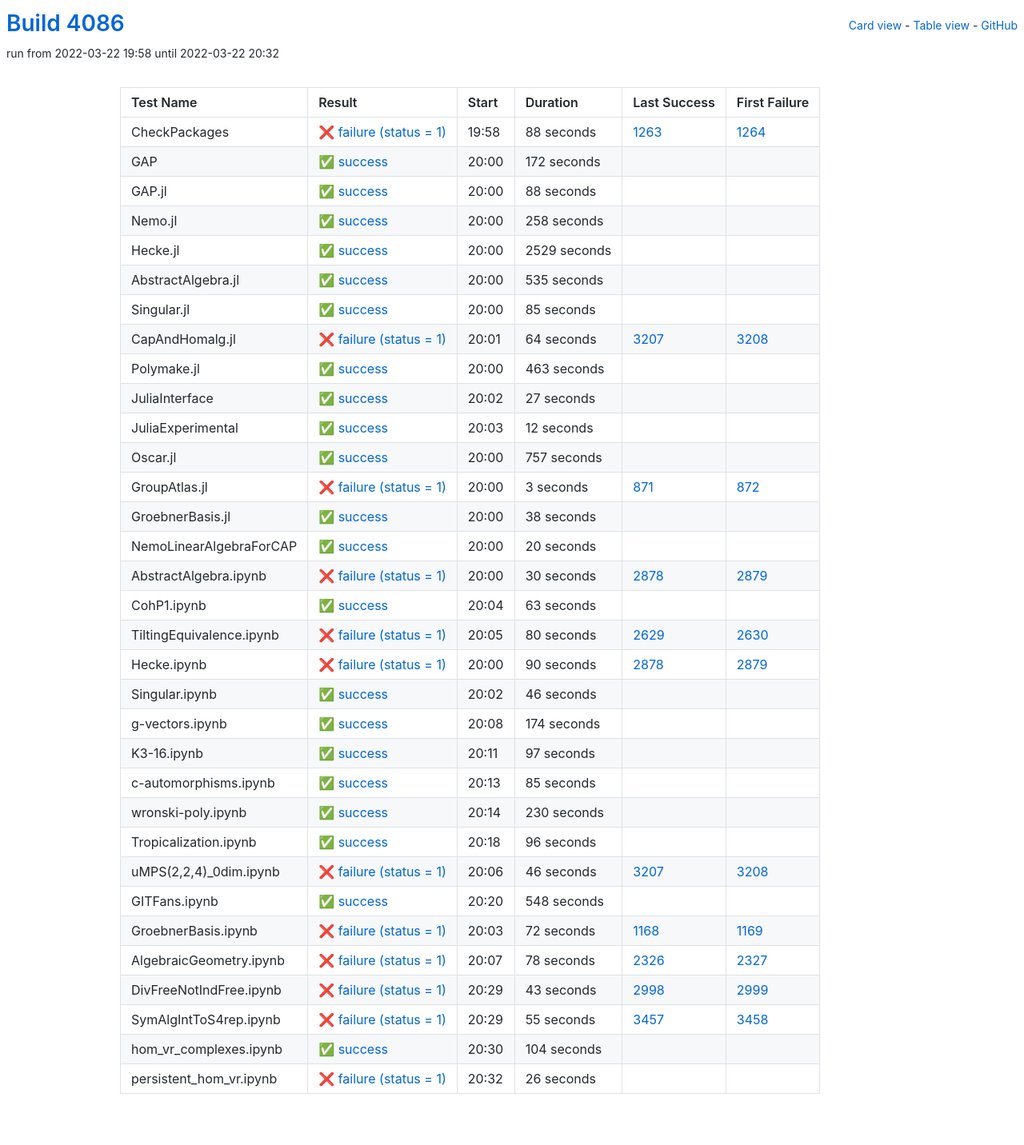
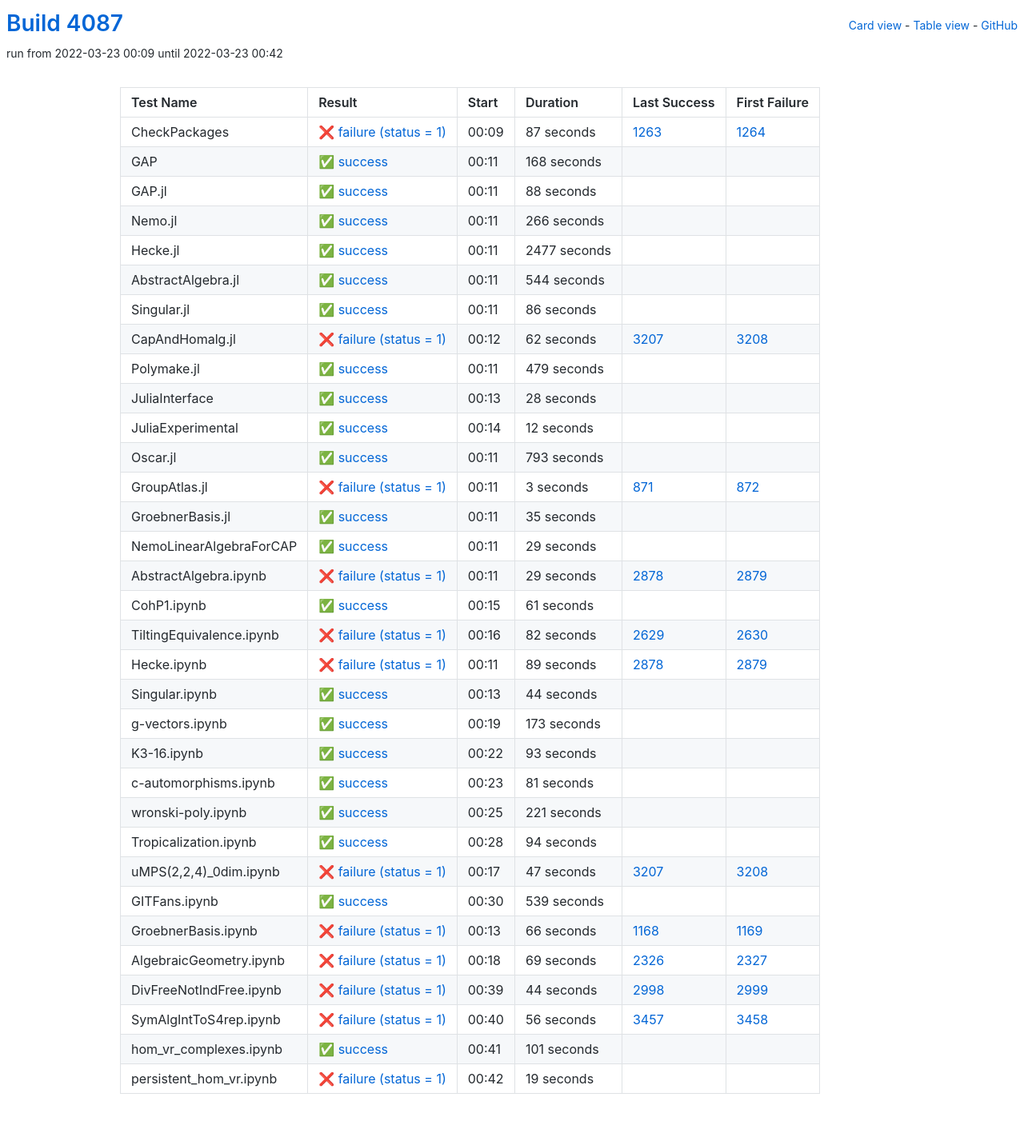
Before and after one commit to oscar-system/oscar-ci-status-stable, a Jekyll site: the page built from table.html, in a window 1280 px wide. Shown: the whole page at 80% size. Built offline with Jekyll 4.4.1, drawn with Linux system fonts in a browser that asks for light colours.

Commit message:
Build #4087

```diff
--- a/_data/ci.yml
+++ b/_data/ci.yml
@@ -1,6 +1,6 @@
 ---
-build: 4086
-build_url: https://oscarci.mathematik.uni-kl.de/job/oscar-stable/4086/
+build: 4087
+build_url: https://oscarci.mathematik.uni-kl.de/job/oscar-stable/4087/
 job: oscar-stable
 organization: oscar-system
 repo: oscar-ci-status-stable
@@ -8,32 +8,32 @@ repourl: https://github.com/oscar-system/oscar-ci-status-stable
 tests:
 - name: CheckPackages
   id: checkpackages
-  log: https://oscarci.mathematik.uni-kl.de/job/oscar-stable/4086/artifact/logs/build-4086/CheckPackages.log
-  start: 2022-03-22 19:58
+  log: https://oscarci.mathematik.uni-kl.de/job/oscar-stable/4087/artifact/logs/build-4087/CheckPackages.log
+  start: 2022-03-23 00:09
   success: false
   exitcode: 1
   status: failure
-  duration: 88
+  duration: 87
   last_success: 1263
   last_success_url: https://oscarci.mathematik.uni-kl.de/job/oscar-stable/1263/
   first_failure: 1264
   first_failure_url: https://oscarci.mathematik.uni-kl.de/job/oscar-stable/1264/
 - name: GAP
   id: gap
-  log: https://oscarci.mathematik.uni-kl.de/job/oscar-stable/4086/artifact/logs/build-4086/GAP.log
-  start: 2022-03-22 20:00
+  log: https://oscarci.mathematik.uni-kl.de/job/oscar-stable/4087/artifact/logs/build-4087/GAP.log
+  start: 2022-03-23 00:11
   success: true
   exitcode: 0
   status: success
-  duration: 172
+  duration: 168
   last_success: false
   last_success_url:
   first_failure: false
   first_failure_url:
 - name: GAP.jl
   id: gap-jl
-  log: https://oscarci.mathematik.uni-kl.de/job/oscar-stable/4086/artifact/logs/build-4086/GAP.jl.log
-  start: 2022-03-22 20:00
+  log: https://oscarci.mathematik.uni-kl.de/job/oscar-stable/4087/artifact/logs/build-4087/GAP.jl.log
+  start: 2022-03-23 00:11
   success: true
   exitcode: 0
   status: success
@@ -44,92 +44,92 @@ tests:
   first_failure_url:
 - name: Nemo.jl
   id: nemo-jl
-  log: https://oscarci.mathematik.uni-kl.de/job/oscar-stable/4086/artifact/logs/build-4086/Nemo.jl.log
-  start: 2022-03-22 20:00
+  log: https://oscarci.mathematik.uni-kl.de/job/oscar-stable/4087/artifact/logs/build-4087/Nemo.jl.log
+  start: 2022-03-23 00:11
   success: true
   exitcode: 0
   status: success
-  duration: 258
+  duration: 266
   last_success: false
   last_success_url:
   first_failure: false
   first_failure_url:
 - name: Hecke.jl
   id: hecke-jl
-  log: https://oscarci.mathematik.uni-kl.de/job/oscar-stable/4086/artifact/logs/build-4086/Hecke.jl.log
-  start: 2022-03-22 20:00
+  log: https://oscarci.mathematik.uni-kl.de/job/oscar-stable/4087/artifact/logs/build-4087/Hecke.jl.log
+  start: 2022-03-23 00:11
   success: true
   exitcode: 0
   status: success
-  duration: 2529
+  duration: 2477
   last_success: false
   last_success_url:
   first_failure: false
   first_failure_url:
 - name: AbstractAlgebra.jl
   id: abstractalgebra-jl
-  log: https://oscarci.mathematik.uni-kl.de/job/oscar-stable/4086/artifact/logs/build-4086/AbstractAlgebra.jl.log
-  start: 2022-03-22 20:00
+  log: https://oscarci.mathematik.uni-kl.de/job/oscar-stable/4087/artifact/logs/build-4087/AbstractAlgebra.jl.log
+  start: 2022-03-23 00:11
   success: true
   exitcode: 0
   status: success
-  duration: 535
+  duration: 544
   last_success: false
   last_success_url:
   first_failure: false
   first_failure_url:
 - name: Singular.jl
   id: singular-jl
-  log: https://oscarci.mathematik.uni-kl.de/job/oscar-stable/4086/artifact/logs/build-4086/Singular.jl.log
-  start: 2022-03-22 20:00
+  log: https://oscarci.mathematik.uni-kl.de/job/oscar-stable/4087/artifact/logs/build-4087/Singular.jl.log
+  start: 2022-03-23 00:11
   success: true
   exitcode: 0
   status: success
-  duration: 85
+  duration: 86
   last_success: false
   last_success_url:
   first_failure: false
   first_failure_url:
 - name: CapAndHomalg.jl
   id: capandhomalg-jl
-  log: https://oscarci.mathematik.uni-kl.de/job/oscar-stable/4086/artifact/logs/build-4086/CapAndHomalg.jl.log
-  start: 2022-03-22 20:01
+  log: https://oscarci.mathematik.uni-kl.de/job/oscar-stable/4087/artifact/logs/build-4087/CapAndHomalg.jl.log
+  start: 2022-03-23 00:12
   success: false
   exitcode: 1
   status: failure
-  duration: 64
+  duration: 62
   last_success: 3207
   last_success_url: https://oscarci.mathematik.uni-kl.de/job/oscar-stable/3207/
   first_failure: 3208
   first_failure_url: https://oscarci.mathematik.uni-kl.de/job/oscar-stable/3208/
 - name: Polymake.jl
   id: polymake-jl
-  log: https://oscarci.mathematik.uni-kl.de/job/oscar-stable/4086/artifact/logs/build-4086/Polymake.jl.log
-  start: 2022-03-22 20:00
+  log: https://oscarci.mathematik.uni-kl.de/job/oscar-stable/4087/artifact/logs/build-4087/Polymake.jl.log
+  start: 2022-03-23 00:11
   success: true
   exitcode: 0
   status: success
-  duration: 463
+  duration: 479
   last_success: false
   last_success_url:
   first_failure: false
   first_failure_url:
 - name: JuliaInterface
   id: juliainterface
-  log: https://oscarci.mathematik.uni-kl.de/job/oscar-stable/4086/artifact/logs/build-4086/JuliaInterface.log
-  start: 2022-03-22 20:02
+  log: https://oscarci.mathematik.uni-kl.de/job/oscar-stable/4087/artifact/logs/build-4087/JuliaInterface.log
+  start: 2022-03-23 00:13
   success: true
   exitcode: 0
   status: success
-  duration: 27
+  duration: 28
   last_success: false
   last_success_url:
   first_failure: false
   first_failure_url:
 - name: JuliaExperimental
   id: juliaexperimental
-  log: https://oscarci.mathematik.uni-kl.de/job/oscar-stable/4086/artifact/logs/build-4086/JuliaExperimental.log
-  start: 2022-03-22 20:03
+  log: https://oscarci.mathematik.uni-kl.de/job/oscar-stable/4087/artifact/logs/build-4087/JuliaExperimental.log
+  start: 2022-03-23 00:14
   success: true
   exitcode: 0
   status: success
@@ -140,20 +140,20 @@ tests:
   first_failure_url:
 - name: Oscar.jl
   id: oscar-jl
-  log: https://oscarci.mathematik.uni-kl.de/job/oscar-stable/4086/artifact/logs/build-4086/Oscar.jl.log
-  start: 2022-03-22 20:00
+  log: https://oscarci.mathematik.uni-kl.de/job/oscar-stable/4087/artifact/logs/build-4087/Oscar.jl.log
+  start: 2022-03-23 00:11
   success: true
   exitcode: 0
   status: success
-  duration: 757
+  duration: 793
   last_success: false
   last_success_url:
   first_failure: false
   first_failure_url:
 - name: GroupAtlas.jl
   id: groupatlas-jl
-  log: https://oscarci.mathematik.uni-kl.de/job/oscar-stable/4086/artifact/logs/build-4086/GroupAtlas.jl.log
-  start: 2022-03-22 20:00
+  log: https://oscarci.mathematik.uni-kl.de/job/oscar-stable/4087/artifact/logs/build-4087/GroupAtlas.jl.log
+  start: 2022-03-23 00:11
   success: false
   exitcode: 1
   status: failure
@@ -164,240 +164,240 @@ tests:
   first_failure_url: https://oscarci.mathematik.uni-kl.de/job/oscar-stable/872/
 - name: GroebnerBasis.jl
   id: groebnerbasis-jl
-  log: https://oscarci.mathematik.uni-kl.de/job/oscar-stable/4086/artifact/logs/build-4086/GroebnerBasis.jl.log
-  start: 2022-03-22 20:00
+  log: https://oscarci.mathematik.uni-kl.de/job/oscar-stable/4087/artifact/logs/build-4087/GroebnerBasis.jl.log
+  start: 2022-03-23 00:11
   success: true
   exitcode: 0
   status: success
-  duration: 38
+  duration: 35
   last_success: false
   last_success_url:
   first_failure: false
   first_failure_url:
 - name: NemoLinearAlgebraForCAP
   id: nemolinearalgebraforcap
-  log: https://oscarci.mathematik.uni-kl.de/job/oscar-stable/4086/artifact/logs/build-4086/NemoLinearAlgebraForCAP.log
-  start: 2022-03-22 20:00
+  log: https://oscarci.mathematik.uni-kl.de/job/oscar-stable/4087/artifact/logs/build-4087/NemoLinearAlgebraForCAP.log
+  start: 2022-03-23 00:11
   success: true
   exitcode: 0
   status: success
-  duration: 20
+  duration: 29
   last_success: false
   last_success_url:
   first_failure: false
   first_failure_url:
 - name: AbstractAlgebra.ipynb
   id: abstractalgebra-ipynb
-  log: https://oscarci.mathematik.uni-kl.de/job/oscar-stable/4086/artifact/logs/build-4086/AbstractAlgebra.ipynb.log
-  start: 2022-03-22 20:00
+  log: https://oscarci.mathematik.uni-kl.de/job/oscar-stable/4087/artifact/logs/build-4087/AbstractAlgebra.ipynb.log
+  start: 2022-03-23 00:11
   success: false
   exitcode: 1
   status: failure
-  duration: 30
+  duration: 29
   last_success: 2878
   last_success_url: https://oscarci.mathematik.uni-kl.de/job/oscar-stable/2878/
   first_failure: 2879
   first_failure_url: https://oscarci.mathematik.uni-kl.de/job/oscar-stable/2879/
 - name: CohP1.ipynb
   id: cohp1-ipynb
-  log: https://oscarci.mathematik.uni-kl.de/job/oscar-stable/4086/artifact/logs/build-4086/CohP1.ipynb.log
-  start: 2022-03-22 20:04
+  log: https://oscarci.mathematik.uni-kl.de/job/oscar-stable/4087/artifact/logs/build-4087/CohP1.ipynb.log
+  start: 2022-03-23 00:15
   success: true
   exitcode: 0
   status: success
-  duration: 63
+  duration: 61
   last_success: false
   last_success_url:
   first_failure: false
   first_failure_url:
 - name: TiltingEquivalence.ipynb
   id: tiltingequivalence-ipynb
-  log: https://oscarci.mathematik.uni-kl.de/job/oscar-stable/4086/artifact/logs/build-4086/TiltingEquivalence.ipynb.log
-  start: 2022-03-22 20:05
+  log: https://oscarci.mathematik.uni-kl.de/job/oscar-stable/4087/artifact/logs/build-4087/TiltingEquivalence.ipynb.log
+  start: 2022-03-23 00:16
   success: false
   exitcode: 1
   status: failure
-  duration: 80
+  duration: 82
   last_success: 2629
   last_success_url: https://oscarci.mathematik.uni-kl.de/job/oscar-stable/2629/
   first_failure: 2630
   first_failure_url: https://oscarci.mathematik.uni-kl.de/job/oscar-stable/2630/
 - name: Hecke.ipynb
   id: hecke-ipynb
-  log: https://oscarci.mathematik.uni-kl.de/job/oscar-stable/4086/artifact/logs/build-4086/Hecke.ipynb.log
-  start: 2022-03-22 20:00
+  log: https://oscarci.mathematik.uni-kl.de/job/oscar-stable/4087/artifact/logs/build-4087/Hecke.ipynb.log
+  start: 2022-03-23 00:11
   success: false
   exitcode: 1
   status: failure
-  duration: 90
+  duration: 89
   last_success: 2878
   last_success_url: https://oscarci.mathematik.uni-kl.de/job/oscar-stable/2878/
   first_failure: 2879
   first_failure_url: https://oscarci.mathematik.uni-kl.de/job/oscar-stable/2879/
 - name: Singular.ipynb
   id: singular-ipynb
-  log: https://oscarci.mathematik.uni-kl.de/job/oscar-stable/4086/artifact/logs/build-4086/Singular.ipynb.log
-  start: 2022-03-22 20:02
+  log: https://oscarci.mathematik.uni-kl.de/job/oscar-stable/4087/artifact/logs/build-4087/Singular.ipynb.log
+  start: 2022-03-23 00:13
   success: true
   exitcode: 0
   status: success
-  duration: 46
+  duration: 44
   last_success: false
   last_success_url:
   first_failure: false
   first_failure_url:
 - name: g-vectors.ipynb
   id: g-vectors-ipynb
-  log: https://oscarci.mathematik.uni-kl.de/job/oscar-stable/4086/artifact/logs/build-4086/g-vectors.ipynb.log
-  start: 2022-03-22 20:08
+  log: https://oscarci.mathematik.uni-kl.de/job/oscar-stable/4087/artifact/logs/build-4087/g-vectors.ipynb.log
+  start: 2022-03-23 00:19
   success: true
   exitcode: 0
   status: success
-  duration: 174
+  duration: 173
   last_success: false
   last_success_url:
   first_failure: false
   first_failure_url:
 - name: K3-16.ipynb
   id: k3-16-ipynb
-  log: https://oscarci.mathematik.uni-kl.de/job/oscar-stable/4086/artifact/logs/build-4086/K3-16.ipynb.log
-  start: 2022-03-22 20:11
+  log: https://oscarci.mathematik.uni-kl.de/job/oscar-stable/4087/artifact/logs/build-4087/K3-16.ipynb.log
+  start: 2022-03-23 00:22
   success: true
   exitcode: 0
   status: success
-  duration: 97
+  duration: 93
   last_success: false
   last_success_url:
   first_failure: false
   first_failure_url:
 - name: c-automorphisms.ipynb
   id: c-automorphisms-ipynb
-  log: https://oscarci.mathematik.uni-kl.de/job/oscar-stable/4086/artifact/logs/build-4086/c-automorphisms.ipynb.log
-  start: 2022-03-22 20:13
+  log: https://oscarci.mathematik.uni-kl.de/job/oscar-stable/4087/artifact/logs/build-4087/c-automorphisms.ipynb.log
+  start: 2022-03-23 00:23
   success: true
   exitcode: 0
   status: success
-  duration: 85
+  duration: 81
   last_success: false
   last_success_url:
   first_failure: false
   first_failure_url:
 - name: wronski-poly.ipynb
   id: wronski-poly-ipynb
-  log: https://oscarci.mathematik.uni-kl.de/job/oscar-stable/4086/artifact/logs/build-4086/wronski-poly.ipynb.log
-  start: 2022-03-22 20:14
+  log: https://oscarci.mathematik.uni-kl.de/job/oscar-stable/4087/artifact/logs/build-4087/wronski-poly.ipynb.log
+  start: 2022-03-23 00:25
   success: true
   exitcode: 0
   status: success
-  duration: 230
+  duration: 221
   last_success: false
   last_success_url:
   first_failure: false
   first_failure_url:
 - name: Tropicalization.ipynb
   id: tropicalization-ipynb
-  log: https://oscarci.mathematik.uni-kl.de/job/oscar-stable/4086/artifact/logs/build-4086/Tropicalization.ipynb.log
-  start: 2022-03-22 20:18
+  log: https://oscarci.mathematik.uni-kl.de/job/oscar-stable/4087/artifact/logs/build-4087/Tropicalization.ipynb.log
+  start: 2022-03-23 00:28
   success: true
   exitcode: 0
   status: success
-  duration: 96
+  duration: 94
   last_success: false
   last_success_url:
   first_failure: false
   first_failure_url:
 - name: uMPS(2,2,4)_0dim.ipynb
   id: umps-2-2-4-0dim-ipynb
-  log: https://oscarci.mathematik.uni-kl.de/job/oscar-stable/4086/artifact/logs/build-4086/uMPS-2-2-4-_0dim.ipynb.log
-  start: 2022-03-22 20:06
+  log: https://oscarci.mathematik.uni-kl.de/job/oscar-stable/4087/artifact/logs/build-4087/uMPS-2-2-4-_0dim.ipynb.log
+  start: 2022-03-23 00:17
   success: false
   exitcode: 1
   status: failure
-  duration: 46
+  duration: 47
   last_success: 3207
   last_success_url: https://oscarci.mathematik.uni-kl.de/job/oscar-stable/3207/
   first_failure: 3208
   first_failure_url: https://oscarci.mathematik.uni-kl.de/job/oscar-stable/3208/
 - name: GITFans.ipynb
   id: gitfans-ipynb
-  log: https://oscarci.mathematik.uni-kl.de/job/oscar-stable/4086/artifact/logs/build-4086/GITFans.ipynb.log
-  start: 2022-03-22 20:20
+  log: https://oscarci.mathematik.uni-kl.de/job/oscar-stable/4087/artifact/logs/build-4087/GITFans.ipynb.log
+  start: 2022-03-23 00:30
   success: true
   exitcode: 0
   status: success
-  duration: 548
+  duration: 539
   last_success: false
   last_success_url:
   first_failure: false
   first_failure_url:
 - name: GroebnerBasis.ipynb
   id: groebnerbasis-ipynb
-  log: https://oscarci.mathematik.uni-kl.de/job/oscar-stable/4086/artifact/logs/build-4086/GroebnerBasis.ipynb.log
-  start: 2022-03-22 20:03
+  log: https://oscarci.mathematik.uni-kl.de/job/oscar-stable/4087/artifact/logs/build-4087/GroebnerBasis.ipynb.log
+  start: 2022-03-23 00:13
   success: false
   exitcode: 1
   status: failure
-  duration: 72
+  duration: 66
   last_success: 1168
   last_success_url: https://oscarci.mathematik.uni-kl.de/job/oscar-stable/1168/
   first_failure: 1169
   first_failure_url: https://oscarci.mathematik.uni-kl.de/job/oscar-stable/1169/
 - name: AlgebraicGeometry.ipynb
   id: algebraicgeometry-ipynb
-  log: https://oscarci.mathematik.uni-kl.de/job/oscar-stable/4086/artifact/logs/build-4086/AlgebraicGeometry.ipynb.log
-  start: 2022-03-22 20:07
+  log: https://oscarci.mathematik.uni-kl.de/job/oscar-stable/4087/artifact/logs/build-4087/AlgebraicGeometry.ipynb.log
+  start: 2022-03-23 00:18
   success: false
   exitcode: 1
   status: failure
-  duration: 78
+  duration: 69
   last_success: 2326
   last_success_url: https://oscarci.mathematik.uni-kl.de/job/oscar-stable/2326/
   first_failure: 2327
   first_failure_url: https://oscarci.mathematik.uni-kl.de/job/oscar-stable/2327/
 - name: DivFreeNotIndFree.ipynb
   id: divfreenotindfree-ipynb
-  log: https://oscarci.mathematik.uni-kl.de/job/oscar-stable/4086/artifact/logs/build-4086/DivFreeNotIndFree.ipynb.log
-  start: 2022-03-22 20:29
+  log: https://oscarci.mathematik.uni-kl.de/job/oscar-stable/4087/artifact/logs/build-4087/DivFreeNotIndFree.ipynb.log
+  start: 2022-03-23 00:39
   success: false
   exitcode: 1
   status: failure
-  duration: 43
+  duration: 44
   last_success: 2998
   last_success_url: https://oscarci.mathematik.uni-kl.de/job/oscar-stable/2998/
   first_failure: 2999
   first_failure_url: https://oscarci.mathematik.uni-kl.de/job/oscar-stable/2999/
 - name: SymAlgIntToS4rep.ipynb
   id: symalginttos4rep-ipynb
-  log: https://oscarci.mathematik.uni-kl.de/job/oscar-stable/4086/artifact/logs/build-4086/SymAlgIntToS4rep.ipynb.log
-  start: 2022-03-22 20:29
+  log: https://oscarci.mathematik.uni-kl.de/job/oscar-stable/4087/artifact/logs/build-4087/SymAlgIntToS4rep.ipynb.log
+  start: 2022-03-23 00:40
   success: false
   exitcode: 1
   status: failure
-  duration: 55
+  duration: 56
   last_success: 3457
   last_success_url: https://oscarci.mathematik.uni-kl.de/job/oscar-stable/3457/
   first_failure: 3458
   first_failure_url: https://oscarci.mathematik.uni-kl.de/job/oscar-stable/3458/
 - name: hom_vr_complexes.ipynb
   id: hom-vr-complexes-ipynb
-  log: https://oscarci.mathematik.uni-kl.de/job/oscar-stable/4086/artifact/logs/build-4086/hom_vr_complexes.ipynb.log
-  start: 2022-03-22 20:30
+  log: https://oscarci.mathematik.uni-kl.de/job/oscar-stable/4087/artifact/logs/build-4087/hom_vr_complexes.ipynb.log
+  start: 2022-03-23 00:41
   success: true
   exitcode: 0
   status: success
-  duration: 104
+  duration: 101
   last_success: false
   last_success_url:
   first_failure: false
   first_failure_url:
 - name: persistent_hom_vr.ipynb
   id: persistent-hom-vr-ipynb
-  log: https://oscarci.mathematik.uni-kl.de/job/oscar-stable/4086/artifact/logs/build-4086/persistent_hom_vr.ipynb.log
-  start: 2022-03-22 20:32
+  log: https://oscarci.mathematik.uni-kl.de/job/oscar-stable/4087/artifact/logs/build-4087/persistent_hom_vr.ipynb.log
+  start: 2022-03-23 00:42
   success: false
   exitcode: 1
   status: failure
-  duration: 26
+  duration: 19
   last_success: false
   last_success_url:
   first_failure: false
```
Also changed, not shown: README.md.
